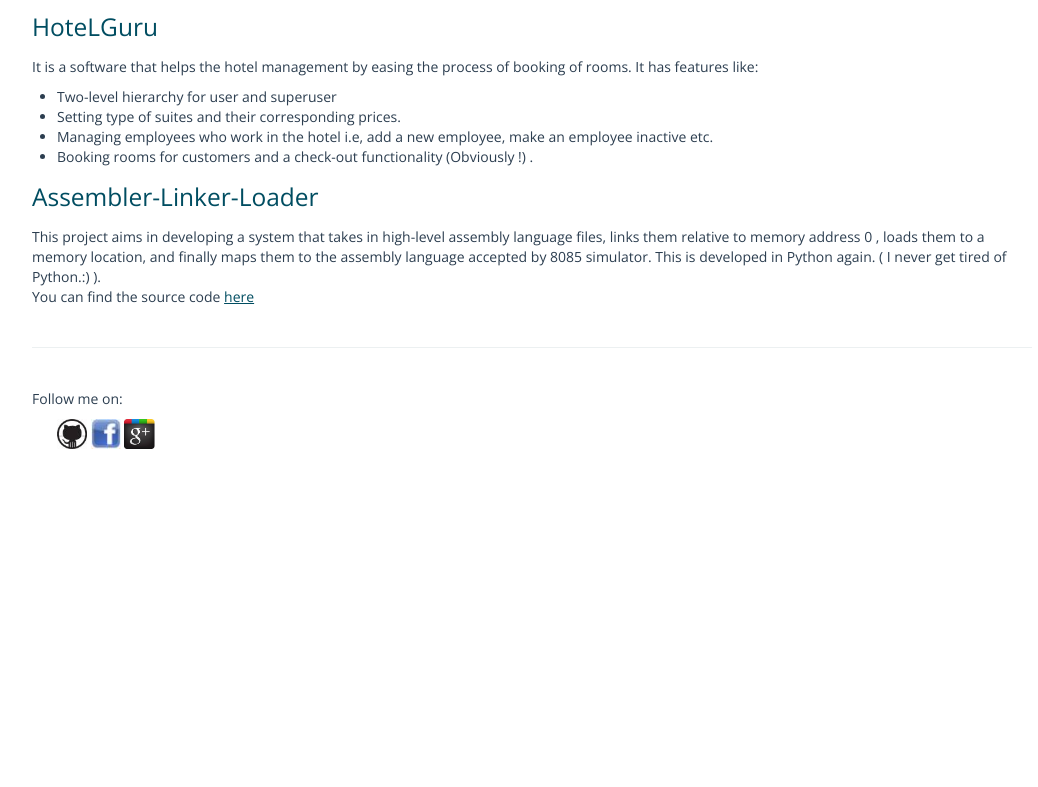
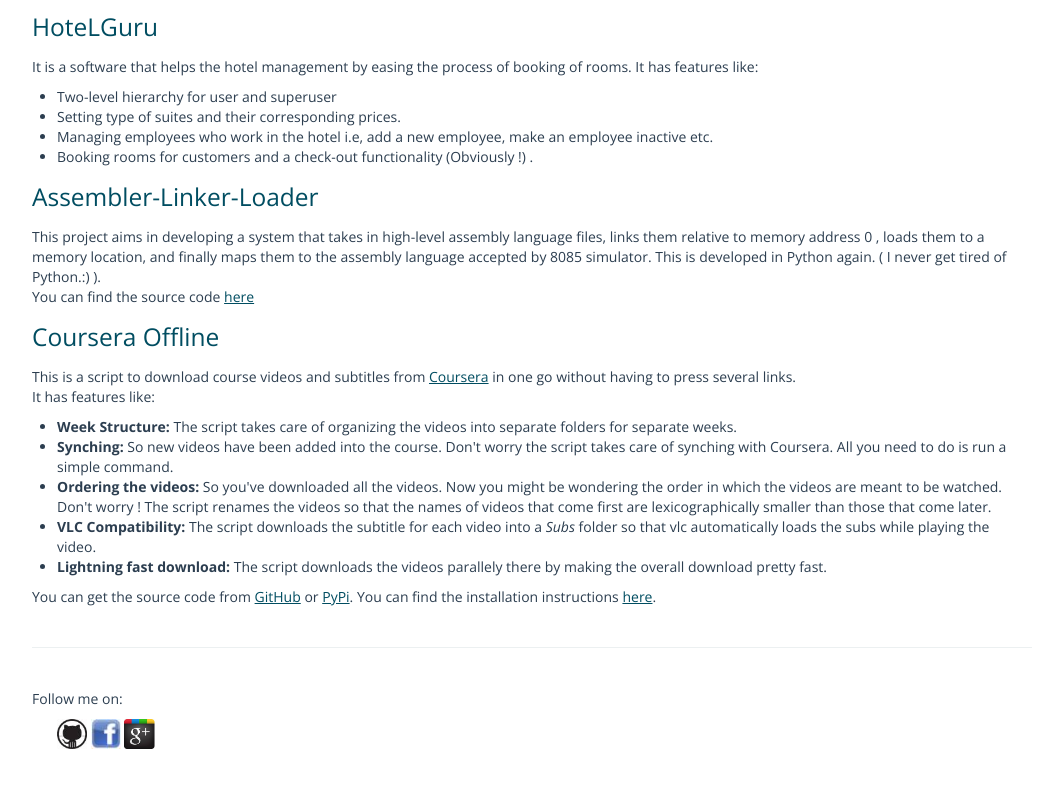
Before and after one commit to sanketh95/sanketh95.github.io, a plain HTML site: page myworks.html in a window 1280 px wide. Shown: the part 773-1560 px from the top of the page, without its empty margins (108-1146 px from the left). Before the commit the page ends 1292 px from the top, so only its background shows below. Drawn offline with nearby package versions, Linux system fonts and the light colour scheme.

Commit message:
Works updated

```diff
--- a/myworks.html
+++ b/myworks.html
@@ -190,6 +190,23 @@
           </p>
         </div>
       </div>
+      <div class="work">
+          <h3>Coursera Offline</h3>
+          <p>
+            This is a script to download course videos and subtitles from <a href="https://www.coursera.org">Coursera</a> in one go without having to press several links. <br>
+            It has features like:
+
+            <ul>
+                <li><strong>Week Structure: </strong> The script takes care of organizing the videos into separate folders for separate weeks.</li>
+                <li><strong>Synching: </strong> So new videos have been added into the course. Don't worry the script takes care of synching with Coursera. All you need to do is run a simple command.</li>
+                <li><strong>Ordering the videos: </strong> So you've downloaded all the videos. Now you might be wondering the order in which the videos are meant to be watched. Don't worry ! The script renames the videos so that the names of videos that come first are lexicographically smaller than those that come later.</li>
+                <li><strong>VLC Compatibility: </strong> The script downloads the subtitle for each video into a <em>Subs</em> folder so that vlc automatically loads the subs while playing the video.</li>
+                <li><strong>Lightning fast download: </strong> The script downloads the videos parallely there by making the overall download pretty fast.</li>
+            </ul>
+            You can get the source code from <a href="https://github.com/sanketh95/coursera-offline">GitHub</a> or
+            <a href="https://pypi.python.org/pypi/coursera_offline/">PyPi</a>. You can find the installation instructions <a href="https://github.com/sanketh95/coursera-offline#installation">here</a>.
+          </p>
+        </div>
 
       <!-- Example row of columns -->
       <hr>
```
Also changed, not shown: skills.html (+0 -2 lines).
